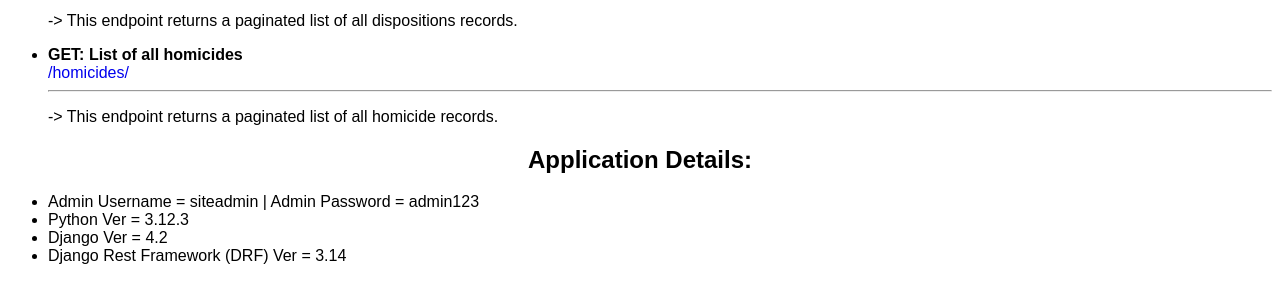
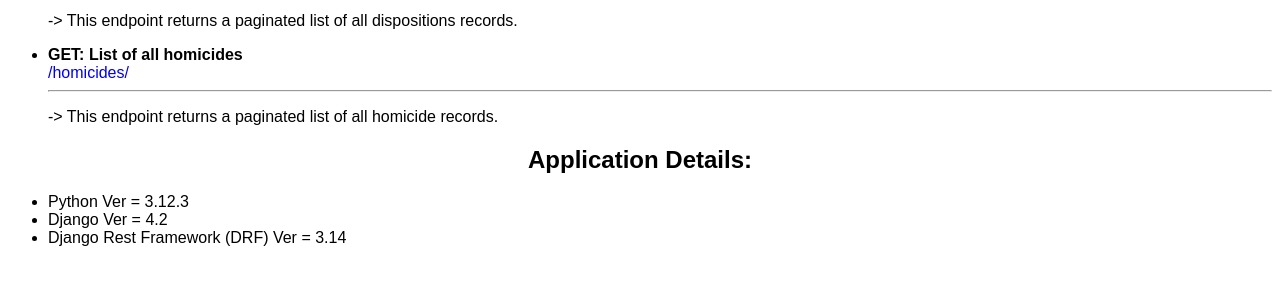
Before and after one commit to yasmine-11/US_Homicides_API, a Django app: page / in a window 1280 px wide. Shown: the part 1044-1325 px from the top of the page. After the commit the page ends 1290 px from the top, so only its background shows below. Run offline with Django 4.2, Linux system fonts and the light colour scheme.

Commit message:
Update index.html

```diff
--- a/restapp/homicides_api/templates/index.html
+++ b/restapp/homicides_api/templates/index.html
@@ -110,7 +110,6 @@
     </ul>
     <h2>Application Details:</h2>
     <ul>
-        <li>Admin Username = siteadmin | Admin Password = admin123</li>
         <li>Python Ver = 3.12.3</li>
         <li>Django Ver = 4.2</li>
         <li>Django Rest Framework (DRF) Ver = 3.14</li>
```
